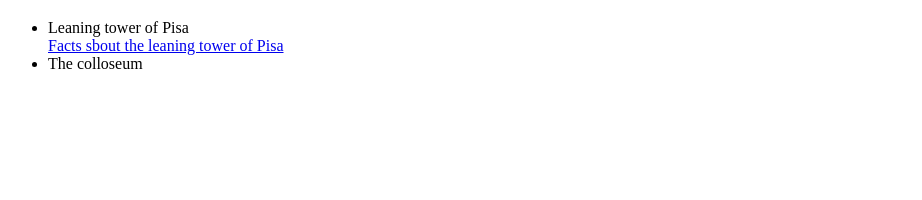
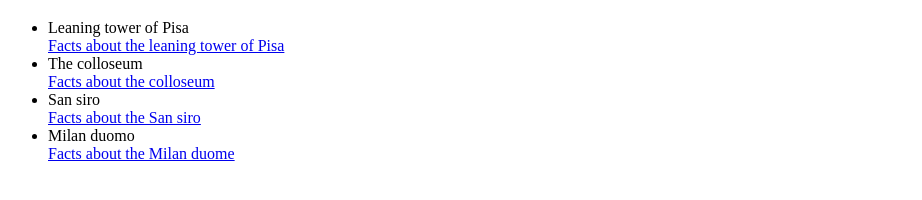
Before and after one commit to md12525/-Mypage, a plain HTML site: page index.html in a window 1280 px wide. Shown: the part 512-712 px from the top of the page, without its empty margins (0-922 px from the left). Drawn offline with Linux system fonts and the light colour scheme.

Commit message:
Update index.html

```diff
--- a/index.html
+++ b/index.html
@@ -32,10 +32,10 @@ Italy is a beautiful country to visit because of it's vast landscape and tastefu
   5 FACTS ABOUT ITALY'S STRUCTURES
   </H1>
   <ul>
-  <li>Leaning tower of Pisa</li><a target="_blank" href="https://edition.cnn.com/travel/leaning-tower-of-pisa-850-years-birthday/index.html">Facts sbout the leaning tower of Pisa</a>
-<li>The colloseum</li>
-
-
+  <li>Leaning tower of Pisa</li><a target="_blank" href="https://edition.cnn.com/travel/leaning-tower-of-pisa-850-years-birthday/index.html">Facts about the leaning tower of Pisa</a>
+<li>The colloseum</li><a target="_blank" href="https://www.natgeokids.com/uk/discover/history/romans/colosseum/">Facts about the colloseum</a>
+  <li>San siro</li><a target="_blank" href="https://kids.kiddle.co/San_Siro">Facts about the San siro</a>
+   <li>Milan duomo</li><a target="_blank" href="https://www.milan-museum.com/duomo-milan-cathedral.php">Facts about the Milan duome</a>
   </ul>
 
 
```
